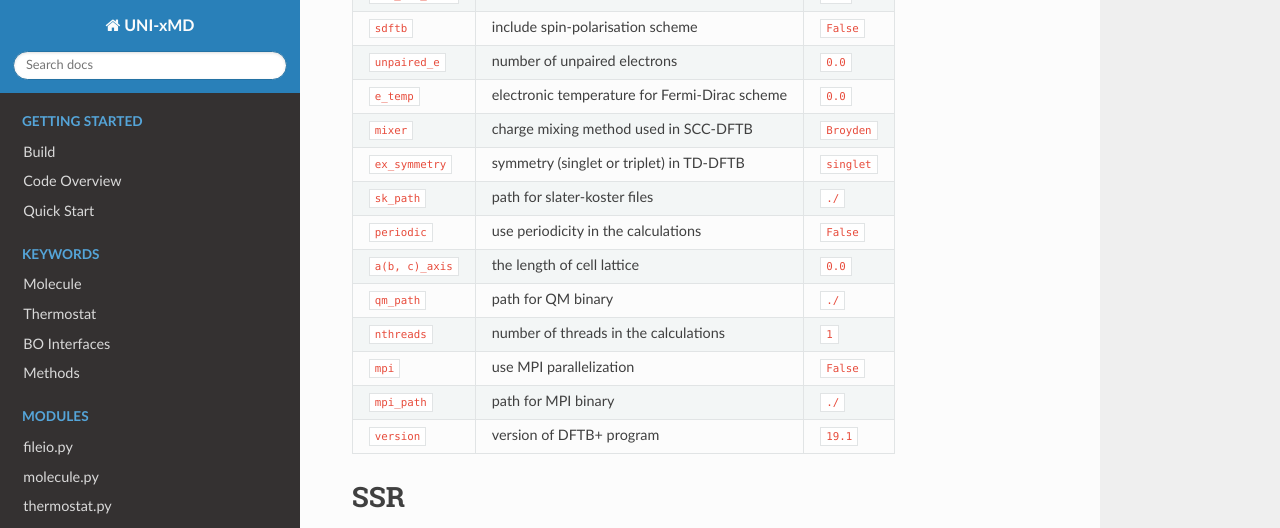
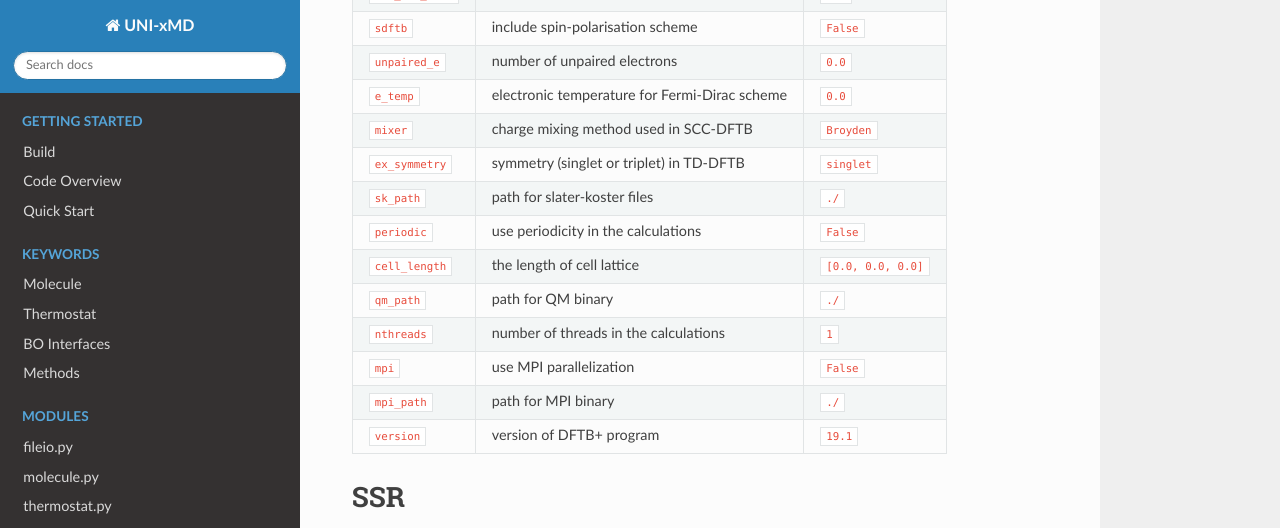
Before and after one commit to skmin-lab/unixmd, a Sphinx documentation site: the page built from docs/source/keywords/bo/dftbplus.rst, in a window 1280 px wide and 900 px high, scrolled down 961 px. Shown: the top 528 px of the window. Built offline with Sphinx 7.4.7 and the Read the Docs theme 2.0.0, drawn with Linux system fonts in a browser that asks for light colours; cross-references to code outside the pages are shown as plain code.

Commit message:
Change argument name for cell lattice parameters

```diff
--- a/docs/source/keywords/bo/dftbplus.rst
+++ b/docs/source/keywords/bo/dftbplus.rst
@@ -34,41 +34,41 @@ speed. (TD)DFTB and SSR methods are interfaced with current version of UNI-xMD.
    Here, you should refer to manual of DFTB+ program if you want to see detailed
    lists for ``mixer``, ``ex_symmetry`` variables.
 
-+-------------------+------------------------------------------------+-------------+
-| Keywords          | Work                                           | Default     |
-+===================+================================================+=============+
-| ``scc``           | include SCC scheme                             | ``True``    |
-+-------------------+------------------------------------------------+-------------+
-| ``scc_tol``       | energy convergence for SCC iterations          | ``1E-6``    |
-+-------------------+------------------------------------------------+-------------+
-| ``max_scc_iter``  | maximum number of SCC iterations               | ``100``     |
-+-------------------+------------------------------------------------+-------------+
-| ``sdftb``         | include spin-polarisation scheme               | ``False``   |
-+-------------------+------------------------------------------------+-------------+
-| ``unpaired_e``    | number of unpaired electrons                   | ``0.0``     |
-+-------------------+------------------------------------------------+-------------+
-| ``e_temp``        | electronic temperature for Fermi-Dirac scheme  | ``0.0``     |
-+-------------------+------------------------------------------------+-------------+
-| ``mixer``         | charge mixing method used in SCC-DFTB          | ``Broyden`` |
-+-------------------+------------------------------------------------+-------------+
-| ``ex_symmetry``   | symmetry (singlet or triplet) in TD-DFTB       | ``singlet`` |
-+-------------------+------------------------------------------------+-------------+
-| ``sk_path``       | path for slater-koster files                   | ``./``      |
-+-------------------+------------------------------------------------+-------------+
-| ``periodic``      | use periodicity in the calculations            | ``False``   |
-+-------------------+------------------------------------------------+-------------+
-| ``a(b, c)_axis``  | the length of cell lattice                     | ``0.0``     |
-+-------------------+------------------------------------------------+-------------+
-| ``qm_path``       | path for QM binary                             | ``./``      |
-+-------------------+------------------------------------------------+-------------+
-| ``nthreads``      | number of threads in the calculations          | ``1``       |
-+-------------------+------------------------------------------------+-------------+
-| ``mpi``           | use MPI parallelization                        | ``False``   |
-+-------------------+------------------------------------------------+-------------+
-| ``mpi_path``      | path for MPI binary                            | ``./``      |
-+-------------------+------------------------------------------------+-------------+
-| ``version``       | version of DFTB+ program                       | ``19.1``    |
-+-------------------+------------------------------------------------+-------------+
++-------------------+------------------------------------------------+---------------------+
+| Keywords          | Work                                           | Default             |
++===================+================================================+=====================+
+| ``scc``           | include SCC scheme                             | ``True``            |
++-------------------+------------------------------------------------+---------------------+
+| ``scc_tol``       | energy convergence for SCC iterations          | ``1E-6``            |
++-------------------+------------------------------------------------+---------------------+
+| ``max_scc_iter``  | maximum number of SCC iterations               | ``100``             |
++-------------------+------------------------------------------------+---------------------+
+| ``sdftb``         | include spin-polarisation scheme               | ``False``           |
++-------------------+------------------------------------------------+---------------------+
+| ``unpaired_e``    | number of unpaired electrons                   | ``0.0``             |
++-------------------+------------------------------------------------+---------------------+
+| ``e_temp``        | electronic temperature for Fermi-Dirac scheme  | ``0.0``             |
++-------------------+------------------------------------------------+---------------------+
+| ``mixer``         | charge mixing method used in SCC-DFTB          | ``Broyden``         |
++-------------------+------------------------------------------------+---------------------+
+| ``ex_symmetry``   | symmetry (singlet or triplet) in TD-DFTB       | ``singlet``         |
++-------------------+------------------------------------------------+---------------------+
+| ``sk_path``       | path for slater-koster files                   | ``./``              |
++-------------------+------------------------------------------------+---------------------+
+| ``periodic``      | use periodicity in the calculations            | ``False``           |
++-------------------+------------------------------------------------+---------------------+
+| ``cell_length``   | the length of cell lattice                     | ``[0.0, 0.0, 0.0]`` |
++-------------------+------------------------------------------------+---------------------+
+| ``qm_path``       | path for QM binary                             | ``./``              |
++-------------------+------------------------------------------------+---------------------+
+| ``nthreads``      | number of threads in the calculations          | ``1``               |
++-------------------+------------------------------------------------+---------------------+
+| ``mpi``           | use MPI parallelization                        | ``False``           |
++-------------------+------------------------------------------------+---------------------+
+| ``mpi_path``      | path for MPI binary                            | ``./``              |
++-------------------+------------------------------------------------+---------------------+
+| ``version``       | version of DFTB+ program                       | ``19.1``            |
++-------------------+------------------------------------------------+---------------------+
 
 SSR
 ^^^^^^^^^^^^^^^^^^^^^^^^^^^^^^^^^^^^^
```
Also changed, not shown: 1 other file.
